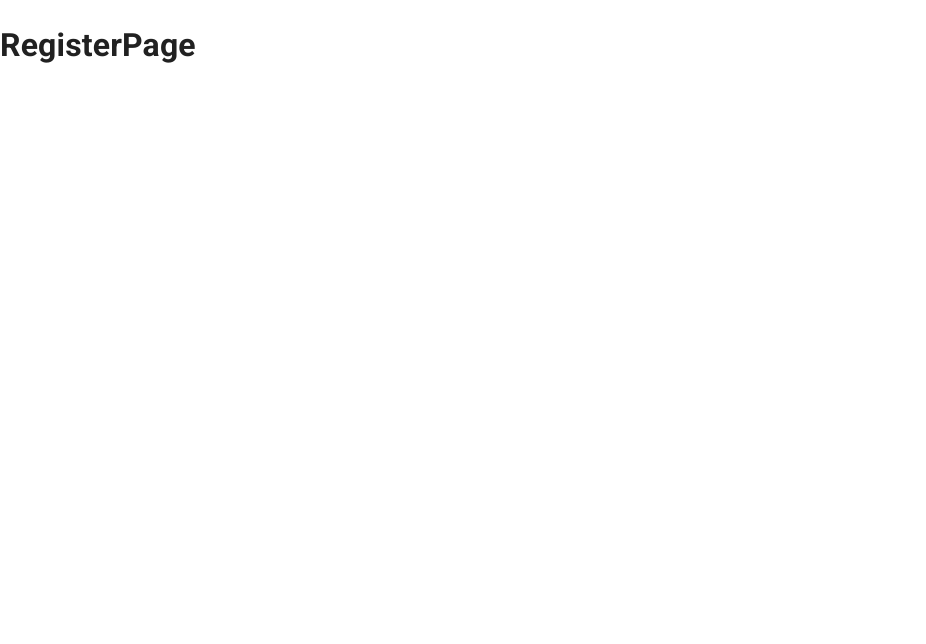
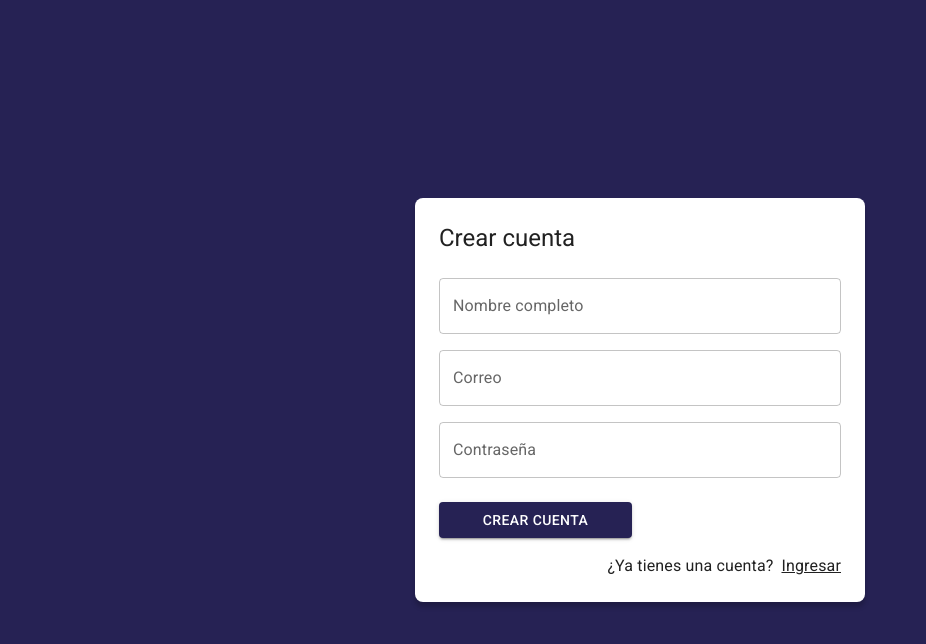
Before and after one commit to cazavi/journal-app, a React (Vite) app: page /auth/register in a window 1280 px wide. Shown: the top 644 px of the page, without its empty margins (0-926 px from the left). Built offline with nearby package versions, Linux system fonts and the light colour scheme.

Commit message:
Register page ui update

```diff
--- a/src/auth/pages/RegisterPage.jsx
+++ b/src/auth/pages/RegisterPage.jsx
@@ -1,6 +1,52 @@
+import { Link as RouterLink } from "react-router-dom";
+import { Google } from "@mui/icons-material"
+import { Button, Grid, Link, TextField, Typography } from "@mui/material"
+import { AuthLayout } from "../layout/AuthLayout";
 
 export const RegisterPage = () => {
   return (
-    <h1>RegisterPage</h1>
+    <AuthLayout title="Crear cuenta">
+        <form >
+          <Grid container>
+            <Grid item xs={12} sx={{mt:2}}>
+              <TextField
+                label="Nombre completo"
+                type="text"
+                placeholder="Carolina Zapata"
+                fullWidth
+              />
+            </Grid>
+            <Grid item xs={12} sx={{mt:2}}>
+              <TextField
+                label="Correo"
+                type="email"
+                placeholder="correo@google.com"
+                fullWidth
+              />
+            </Grid>
+            <Grid item xs={12} sx={{mt:2}}>
+              <TextField
+                label="Contraseña"
+                type="password"
+                placeholder="contraseña"
+                fullWidth
+              />
+            </Grid>
+            <Grid container spacing={2} sx={{mb:2, mt:1}}>
+              <Grid item xs={12} sm={6}>
+                <Button variant="contained" fullWidth>
+                  Crear cuenta
+                </Button>
+              </Grid>
+            </Grid>
+            <Grid container direction="row" justifyContent="end">
+              <Typography sx={{mr:1}}>¿Ya tienes una cuenta?</Typography>
+              <Link component={RouterLink} color="inherit" to="/auth/login">
+                Ingresar
+              </Link>
+            </Grid>
+          </Grid>
+        </form>
+    </AuthLayout>
   )
 }
```
Also changed, not shown: 1 other file (tests, documents, lock files or other folders).
